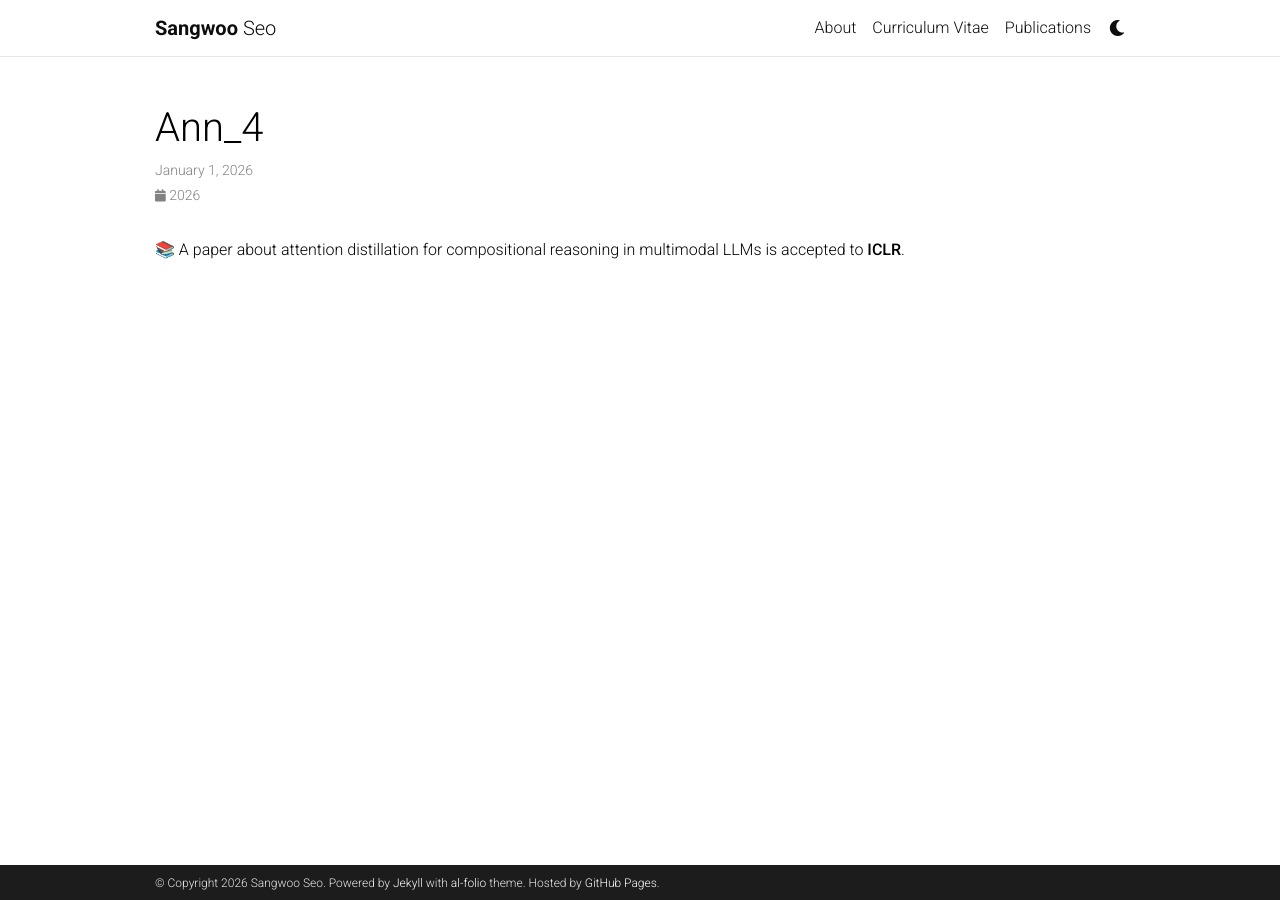
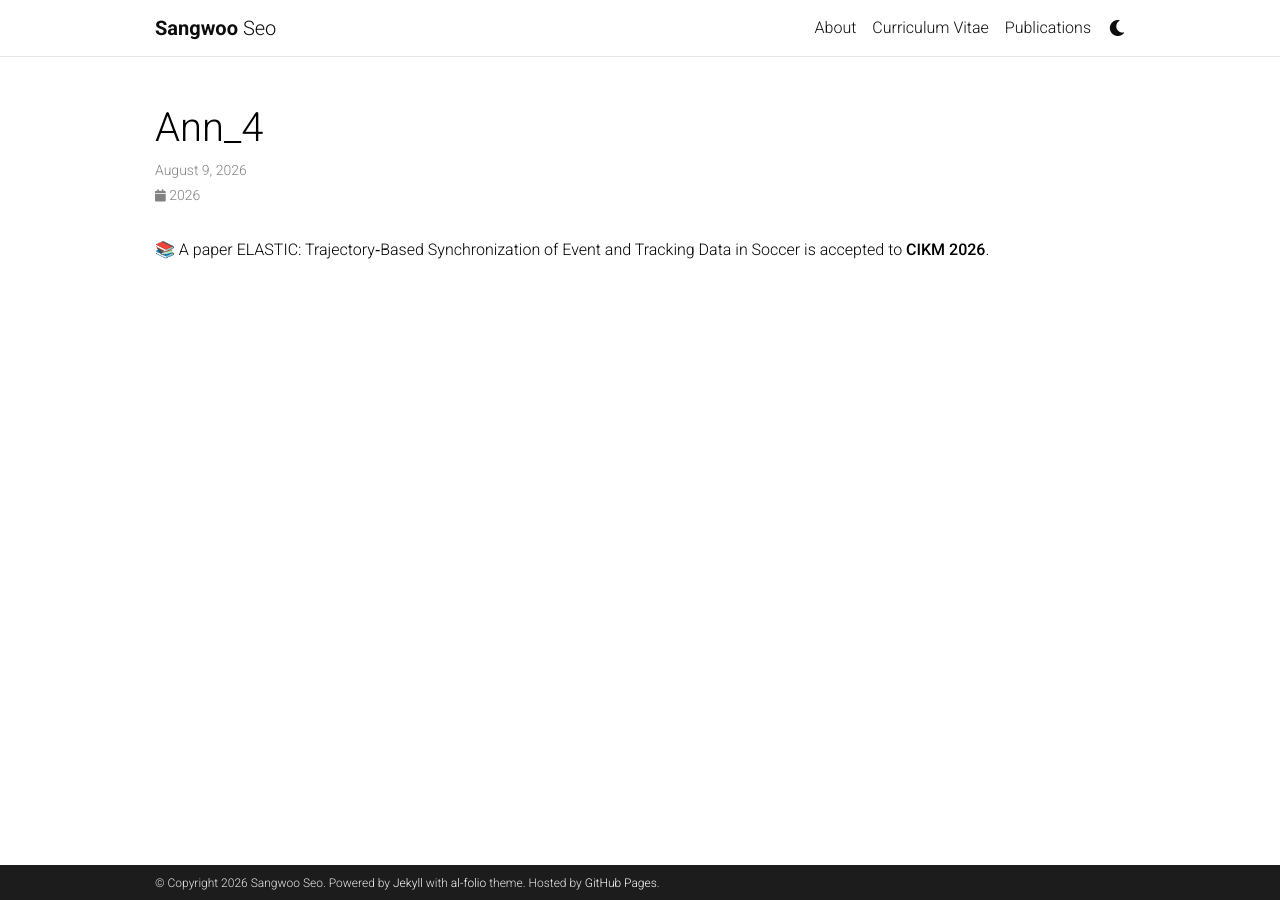
Before and after one commit to sang-woo-seo/sang-woo-seo.github.io, a Jekyll site: the page built from _news/ann_4.md, in a window 1280 px wide. Built offline with Jekyll 4.4.1, drawn with Linux system fonts in a browser that asks for light colours; comment, search, counter and statistics services are not loaded; a style sheet for code colours, icons or effects is not loaded.

Commit message:
New update

```diff
--- a/_config.yml
+++ b/_config.yml
@@ -158,7 +158,7 @@ collections:
     permalink: /services/:path/
 
 news_scrollable: true # adds a vertical scroll bar if there are more than 3 news items
-news_limit: 6 # leave blank to include all the news in the `_news` folder
+news_limit: 4 # leave blank to include all the news in the `_news` folder
 education_limit: 10
 experience_limit: 10
 
--- a/_news/ann_4.md
+++ b/_news/ann_4.md
@@ -1,7 +1,7 @@
 ---
 layout: post
-date: 2026-01-01 09:00:00+0900
+date: 2026-08-09 09:00:00+0900
 inline: true
 ---
 
-📚 A paper about attention distillation for compositional reasoning in multimodal LLMs is accepted to **ICLR**.
+📚 A paper ELASTIC: Trajectory‑Based Synchronization of Event and Tracking Data in Soccer is accepted to **CIKM 2026**.
```
Also changed, not shown: _news/ann_5.md (+1 -1 lines), _news/ann_6.md (+1 -1 lines), _pages/about.md (+2 -0 lines).
